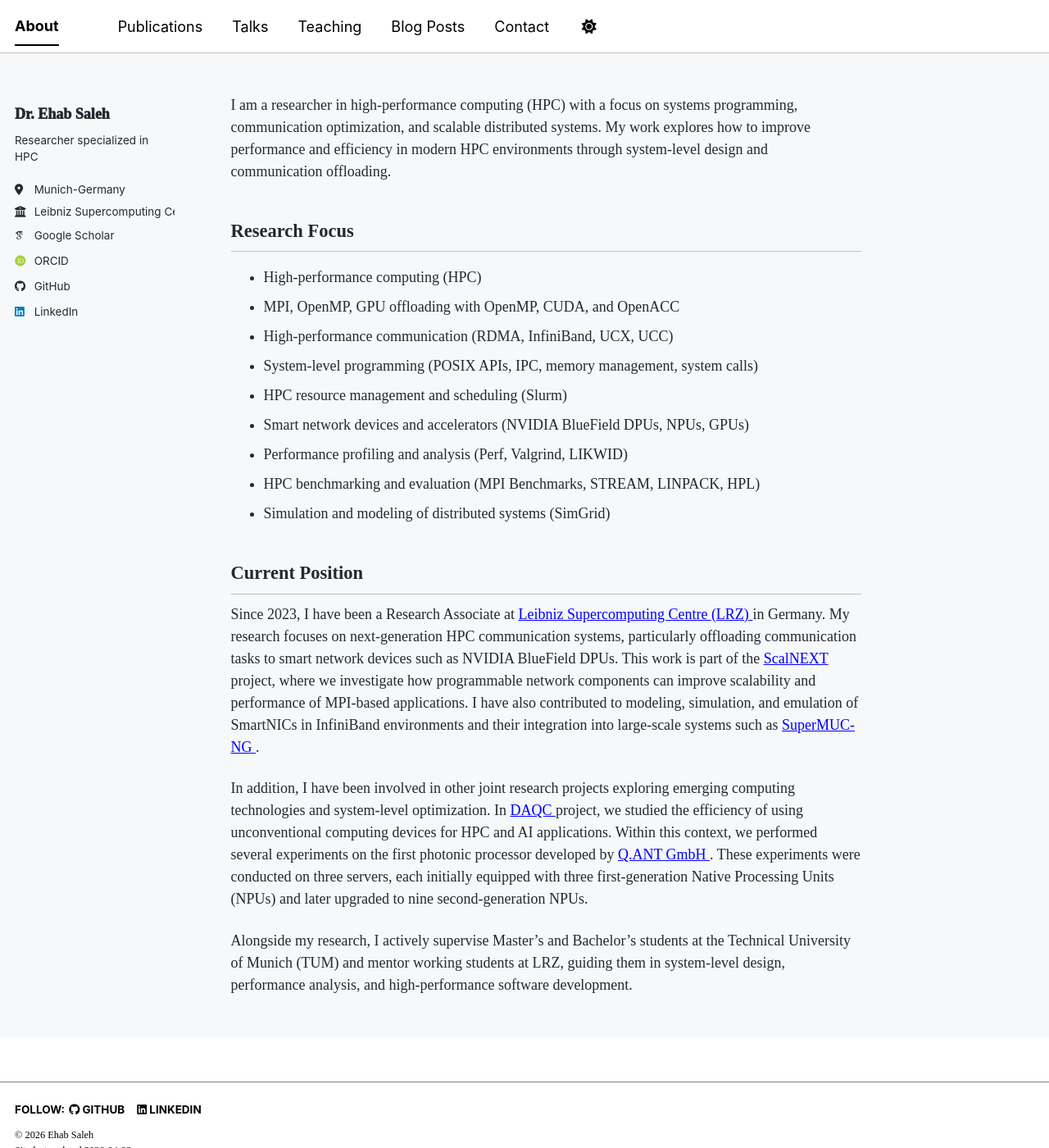
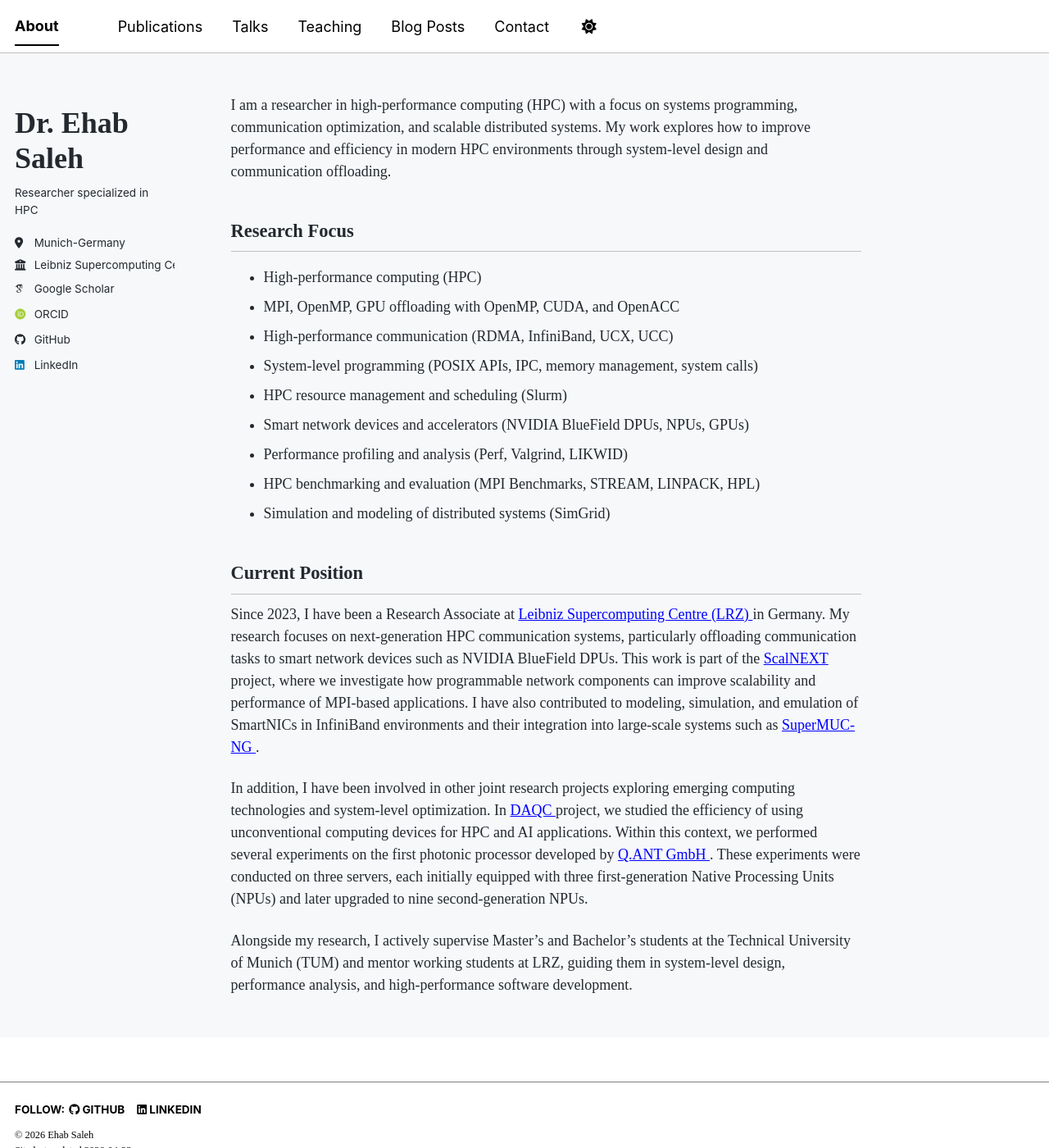
Before and after one commit to ehabosaleh/ehabosaleh.github.io, a Jekyll site: the page built from _pages/about.md, in a window 1280 px wide and 1400 px high. Shown: the whole window at 82% size. Built offline with Jekyll 4.4.1, drawn with Linux system fonts in a browser that asks for light colours; some web fonts are replaced; a script bundle is joined from its source files by our own code; library files that are not in the unit come from our copies.

Commit message:
Adjust author name font size and weight

```diff
--- a/assets/css/main.scss
+++ b/assets/css/main.scss
@@ -59,6 +59,6 @@
 
 .author__name {
   font-family: "Times New Roman", Times, serif !important;
-  font-size: 3rem;      /* adjust size */
-  font-weight: 1000;       /* optional */
+  font-size: 2rem    !important; /* adjust size */
+  font-weight: 600   !important;    /* optional */
 }
```
